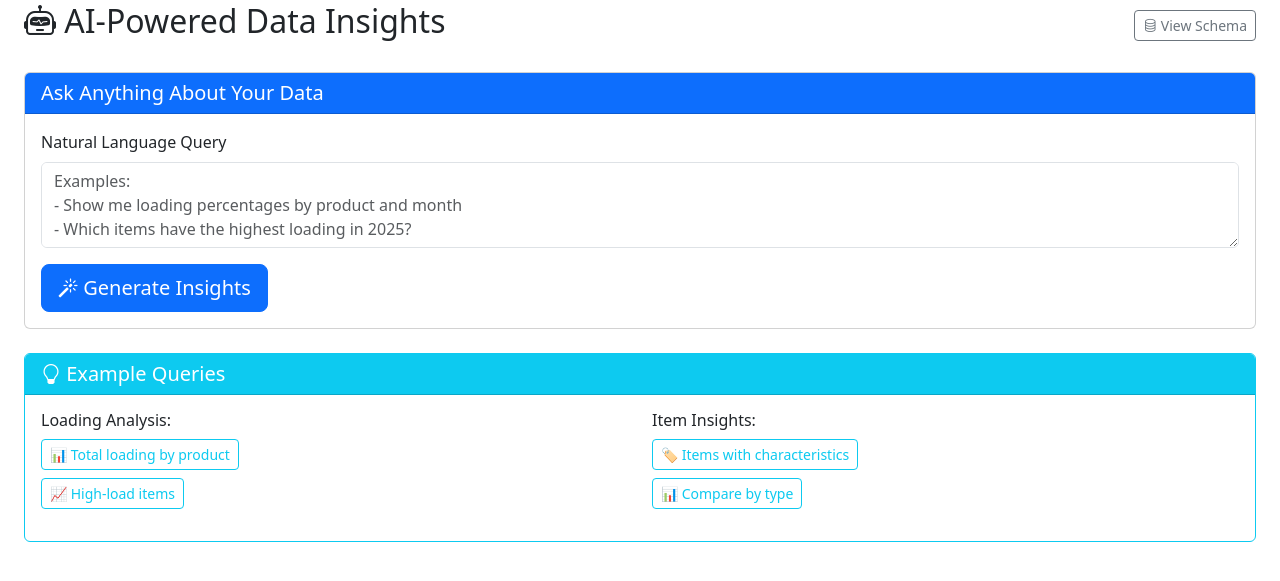
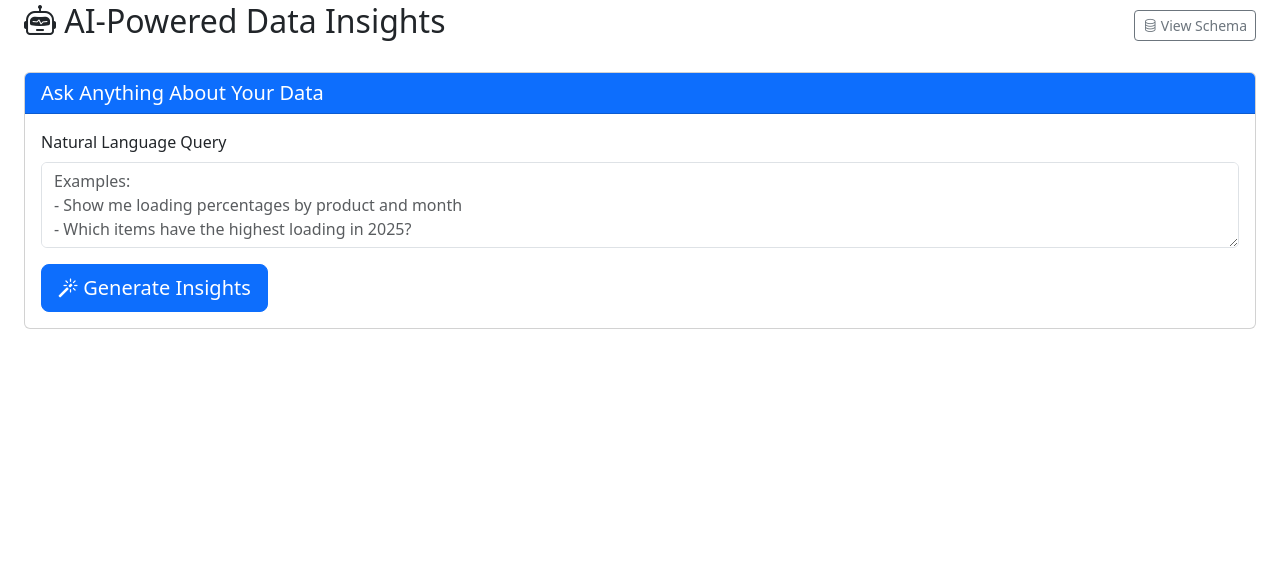
Before and after one commit to johnnyfive-is-alive/Fluid, a Flask app: page /ai-query/ in a window 1280 px wide. Shown: the part 78-659 px from the top of the page. Run offline with Flask 3, Linux system fonts and the light colour scheme.

Commit message:
Greg-commit 2025-10-22-8:03:16.87-_

```diff
--- a/src/templates/ai_query.html
+++ b/src/templates/ai_query.html
@@ -127,48 +127,7 @@
             </div>
         </div>
 
-        <!-- Examples Card -->
-        <div class="card mt-4 border-info">
-            <div class="card-header bg-info text-white">
-                <h5 class="mb-0">
-                    <i class="bi bi-lightbulb"></i> Example Queries
-                </h5>
-            </div>
-            <div class="card-body">
-                <div class="row">
-                    <div class="col-md-6">
-                        <h6>Loading Analysis:</h6>
-                        <ul class="list-unstyled">
-                            <li class="mb-2">
-                                <button class="btn btn-sm btn-outline-info" onclick="setQuery('Show me total loading by product across all months')">
-                                    📊 Total loading by product
-                                </button>
-                            </li>
-                            <li class="mb-2">
-                                <button class="btn btn-sm btn-outline-info" onclick="setQuery('Which items have loading greater than 50% in any month?')">
-                                    📈 High-load items
-                                </button>
-                            </li>
-                        </ul>
-                    </div>
-                    <div class="col-md-6">
-                        <h6>Item Insights:</h6>
-                        <ul class="list-unstyled">
-                            <li class="mb-2">
-                                <button class="btn btn-sm btn-outline-info" onclick="setQuery('Show me all items with their types and characteristics')">
-                                    🏷️ Items with characteristics
-                                </button>
-                            </li>
-                            <li class="mb-2">
-                                <button class="btn btn-sm btn-outline-info" onclick="setQuery('Compare loading percentages across different item types')">
-                                    📊 Compare by type
-                                </button>
-                            </li>
-                        </ul>
-                    </div>
-                </div>
-            </div>
-        </div>
+
     </div>
 </div>
 
```
